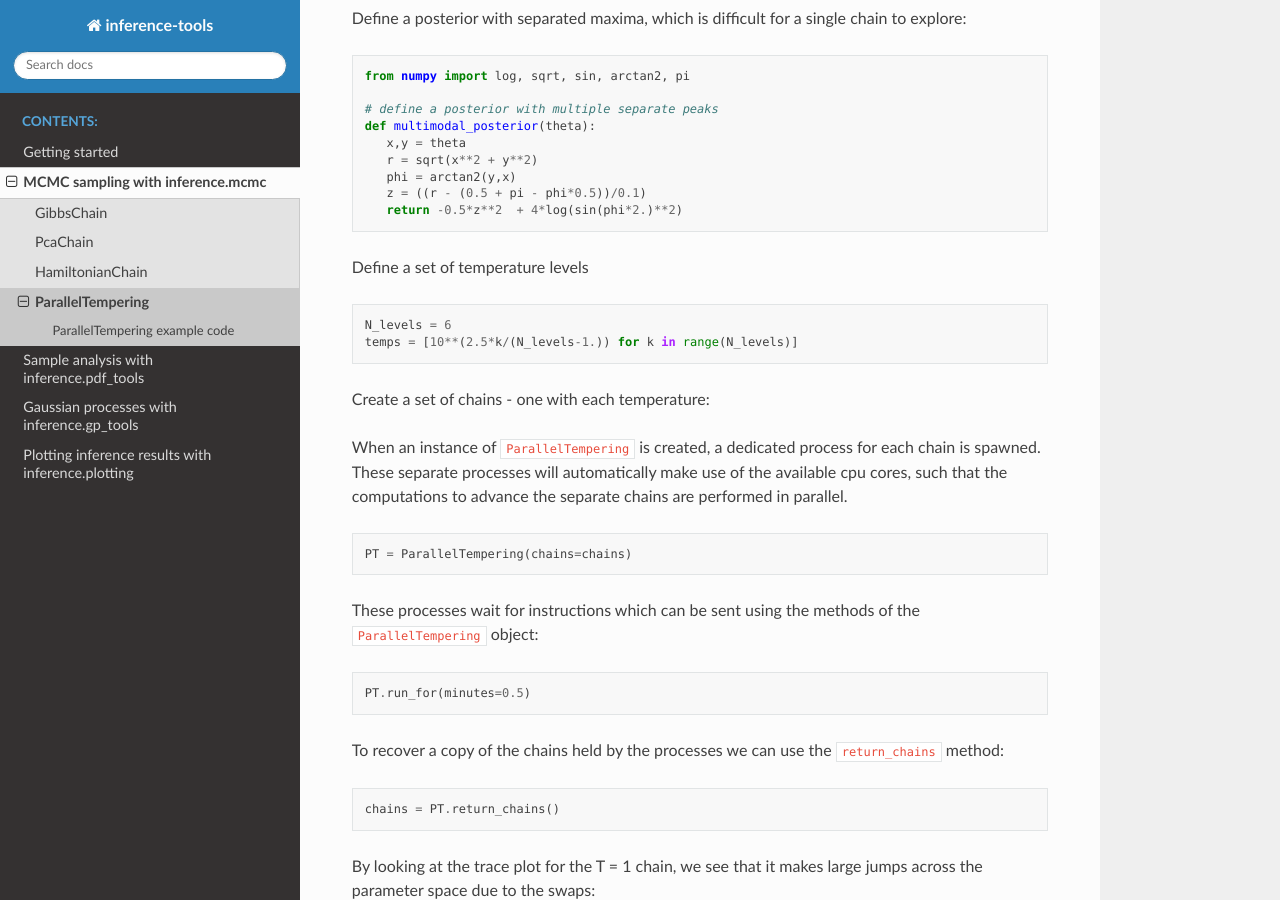
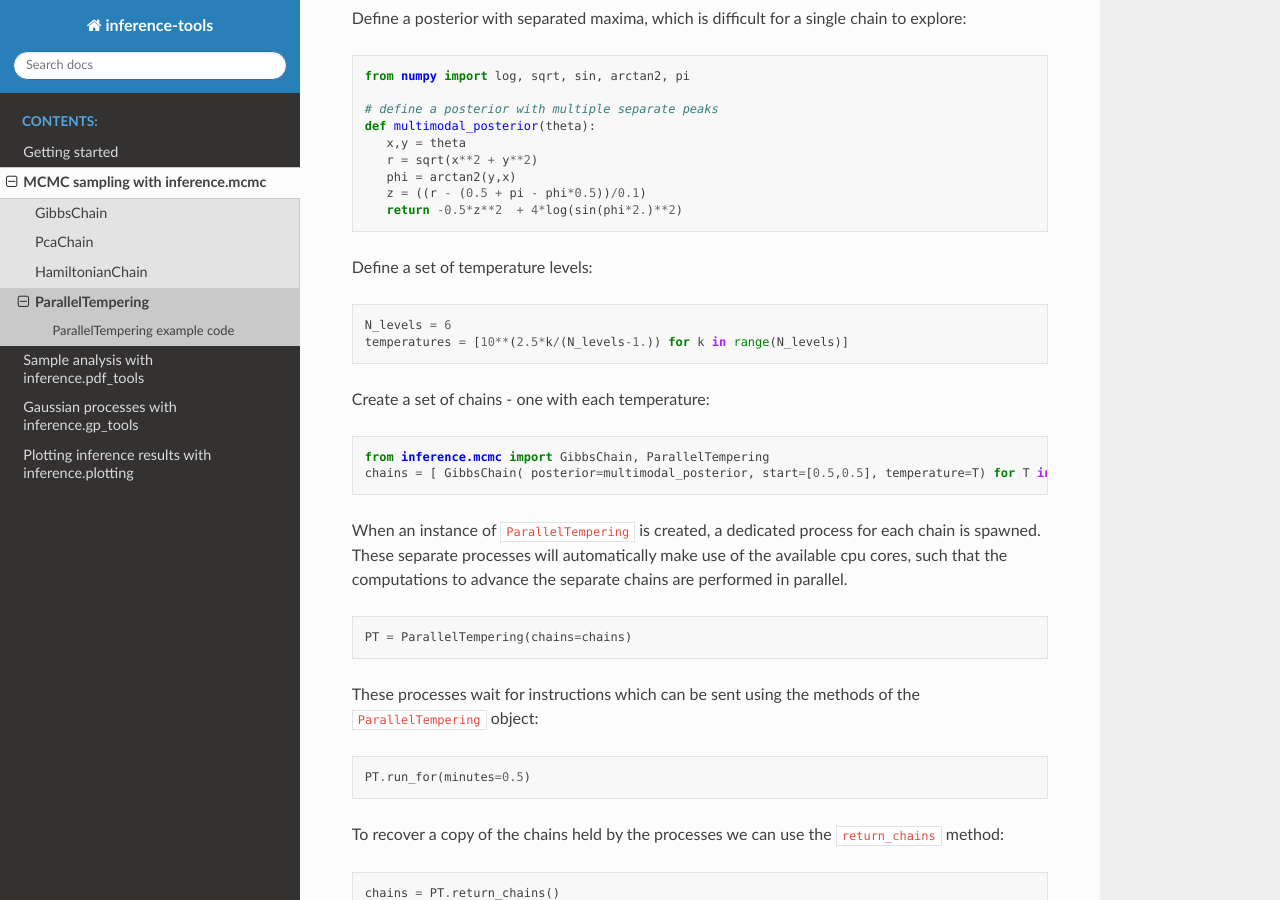
Before and after one commit to C-bowman/inference-tools-docs, a Sphinx documentation site: the page built from docs/source/ParallelTempering.rst, in a window 1280 px wide and 900 px high, scrolled down 333 px. Built offline with Sphinx 7.4.7 and the Read the Docs theme 2.0.0, drawn with Linux system fonts in a browser that asks for light colours.

Commit message:
Bugfix in ParallelTempering example code

```diff
--- a/docs/source/ParallelTempering.rst
+++ b/docs/source/ParallelTempering.rst
@@ -23,18 +23,19 @@ for a single chain to explore:
       z = ((r - (0.5 + pi - phi*0.5))/0.1)
       return -0.5*z**2  + 4*log(sin(phi*2.)**2)
 
-Define a set of temperature levels
+Define a set of temperature levels:
 
 .. code-block:: python
 
    N_levels = 6
-   temps = [10**(2.5*k/(N_levels-1.)) for k in range(N_levels)]
+   temperatures = [10**(2.5*k/(N_levels-1.)) for k in range(N_levels)]
 
 Create a set of chains - one with each temperature:
 
 .. code-block:: python
+
    from inference.mcmc import GibbsChain, ParallelTempering
-   chains = [ GibbsChain( posterior=multimodal_posterior, start = [0.5,0.5], temperature=T) for T in temps ]
+   chains = [ GibbsChain( posterior=multimodal_posterior, start=[0.5,0.5], temperature=T) for T in temperatures ]
 
 When an instance of ``ParallelTempering`` is created, a dedicated process for each
 chain is spawned. These separate processes will automatically make use of the available
```
